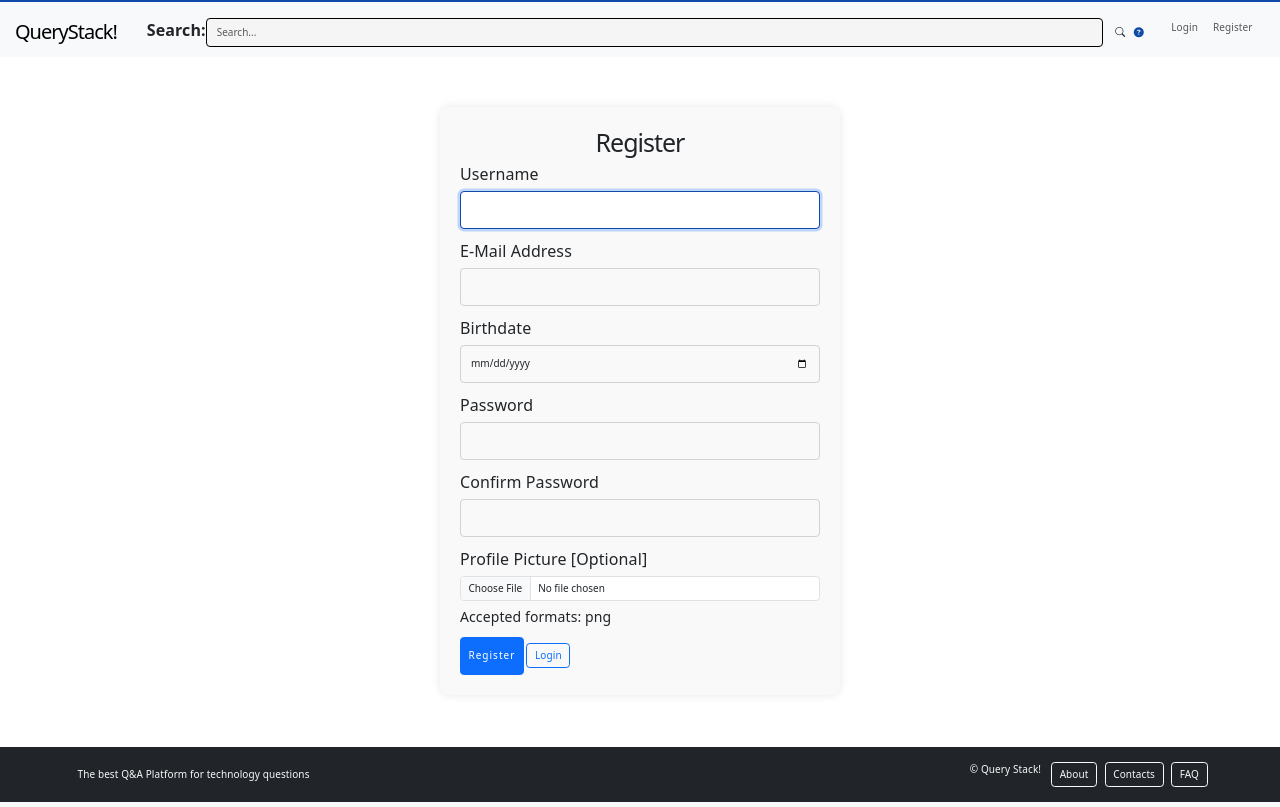
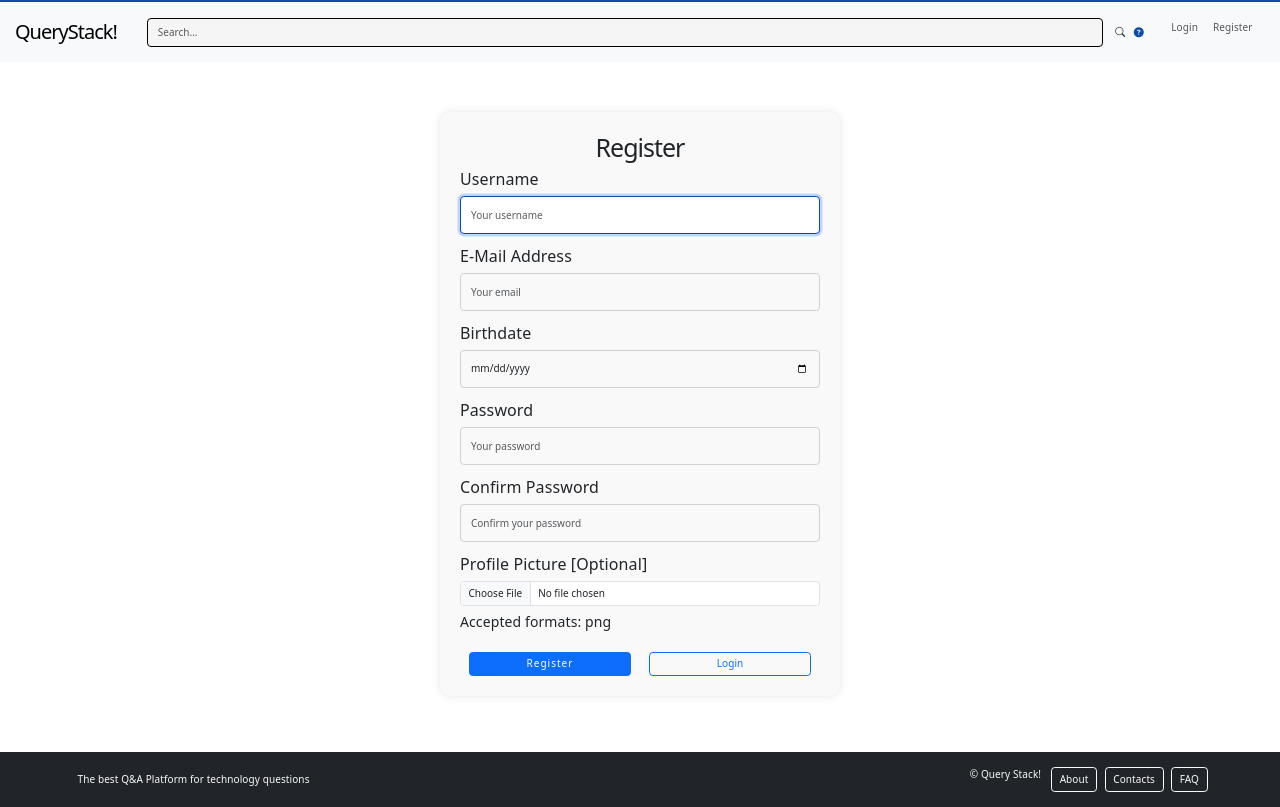
Before and after one commit to tomaspm98/LBAW, a Laravel app: page /register in a window 1280 px wide. Run offline with Laravel 10, Linux system fonts and the light colour scheme; some libraries are stand-ins or nearby versions.

Commit message:
Css styling and placeholders

```diff
--- a/resources/views/auth/login.blade.php
+++ b/resources/views/auth/login.blade.php
@@ -6,7 +6,7 @@
 
     <div class="mb-3">
         <label for="email" class="form-label">E-mail</label>
-        <input id="email" type="email" name="user_email" value="{{ old('email') }}" required autofocus class="form-control input-field">
+        <input id="email" type="email" name="user_email" value="{{ old('email') }}" required autofocus class="form-control input-field" placeholder="Your email">
         @if ($errors->has('email'))
             <span class="error">{{ $errors->first('email') }}</span>
         @endif
@@ -14,7 +14,7 @@
 
     <div class="mb-3">
         <label class="" for="password" class="form-label">Password</label>
-        <input id="password" type="password" name="password" required class="form-control input-field mb-2">
+        <input id="password" type="password" name="password" required class="form-control input-field mb-2" placeholder="Your password">
         <a class="" style="display: block; margin-bottom:0.5em; text-align:right; margin-right:0.5em" href="/account-recovery">Forgot password?</a>
         @if ($errors->has('password'))
             <span class="error">{{ $errors->first('password') }}</span>
--- a/resources/views/auth/register.blade.php
+++ b/resources/views/auth/register.blade.php
@@ -7,27 +7,27 @@
 
     <div class="mb-3">
         <label for="username" class="form-label">Username</label>
-        <input id="username" type="text" name="username" value="{{ old('username') }}" required autofocus class="form-control">
+        <input id="username" type="text" name="username" value="{{ old('username') }}" required autofocus class="form-control" placeholder="Your username">
     </div>
 
     <div class="mb-3">
         <label for="email" class="form-label">E-Mail Address</label>
-        <input id="email" type="email" name="user_email" value="{{ old('user_email') }}" required class="form-control">
+        <input id="email" type="email" name="user_email" value="{{ old('user_email') }}" required class="form-control" placeholder="Your email">
     </div>
 
     <div class="mb-3">
         <label for="birthdate" class="form-label">Birthdate</label>
-        <input id="birthdate" type="date" name="user_birthdate" value="{{ old('user_birthdate') }}" required class="form-control">
+        <input id="birthdate" type="date" name="user_birthdate" value="{{ old('user_birthdate') }}" required class="form-control" >
     </div>
 
     <div class="mb-3">
         <label for="password" class="form-label">Password</label>
-        <input id="password" type="password" name="password" required class="form-control">
+        <input id="password" type="password" name="password" required class="form-control"  placeholder="Your password">
     </div>
 
     <div class="mb-3">
         <label for="password-confirm" class="form-label">Confirm Password</label>
-        <input id="password-confirm" type="password" name="password_confirmation" required class="form-control">
+        <input id="password-confirm" type="password" name="password_confirmation" required class="form-control"  placeholder="Confirm your password">
     </div>
 
     <div class="mb-3">
@@ -48,9 +48,11 @@
             {{ session('success') }}
         </div>
     @endif
+    <div class="button-container d-flex justify-content-around" >
+        <button type="submit" class="btn btn-primary btn-login">Register</button>
+        <a class="btn btn-outline-primary btn-register" href="{{ route('login') }}">Login</a>
+    </div>
 
-    <button type="submit" class="btn btn-primary">Register</button>
-    <a class="btn btn-outline-primary" href="{{ route('login') }}">Login</a>
 </form>
 
 @endsection
--- a/resources/views/layouts/navbar.blade.php
+++ b/resources/views/layouts/navbar.blade.php
@@ -3,7 +3,7 @@ use App\Models\Admin;
 use App\Models\Moderator;
 use App\Models\Member;
 ?>
-<nav class="navbar navbar-expand-lg navbar-light bg-light flex-container" style="padding-top: 1em;">
+<nav class="navbar navbar-expand-lg navbar-light bg-light flex-container" style="padding-top: 1em; padding-bottom:1em;">
     <a class="navbar-brand" href="{{ url ('/') }}"><h1>QueryStack!</h1></a>
 
     @if(\Request::route()->getName() !== "login" && \Request::route()->getName() !== "register")
@@ -12,10 +12,14 @@ use App\Models\Member;
         </button>
     @endif
 
-    @if(\Request::route()->getName() !== "search")
+
+
+
+    <div class="collapse navbar-collapse nav_buttons" id="navbarSupportedContent" style="padding-right: 2em;">
+        @if(\Request::route()->getName() !== "search")
         <div class="nav_search_container align-items-center hover-container-down" >
             <form class="form-inline my-2 my-lg-0 align-items-center m-0" action="{{ route('search') }}" method="GET">
-                <label class="mb-2" for="search">Search:</label>
+                <label class="mb-2" for="search"></label>
                 <input class="form-control mr-sm-2 h-50" style="min-width: 150px" name="search" value="{{ request('search') }}" type="search" placeholder="Search..." aria-label="Search">
                 <button class="btn btn-outline-success text-dark p-2 rounded-5" type="submit"><i class="bi bi-search p-1"></i></button>
                 <div class="icon-container">
@@ -25,12 +29,10 @@ use App\Models\Member;
             </form>
         </div>
     @endif
-
-
-    <div class="collapse navbar-collapse nav_buttons" id="navbarSupportedContent" style="padding-right: 2em;">
-
         @if (Auth::check())
+        <ul style="width:fit-content; margin:auto;">
         @include('partials.notifications')
+        </ul>
         @endif
         <ul class="navbar-nav">
 
--- a/resources/views/pages/create_question.blade.php
+++ b/resources/views/pages/create_question.blade.php
@@ -19,12 +19,12 @@
 
         <div class="mb-3">
             <label for="question_title" class="form-label">Question Title</label>
-            <input type="text" class="form-control" id="question_title" name="question_title" required>
+            <input type="text" class="form-control" id="question_title" name="question_title" required  placeholder="Your Question">
         </div>
 
         <div class="mb-3">
             <label for="content_text" class="form-label">Question Content</label>
-            <textarea class="form-control fixed-height" style="min-height:47vh;" id="content_text" name="content_text" required></textarea>
+            <textarea class="form-control fixed-height" style="min-height:47vh;" id="content_text" name="content_text" required  placeholder="Write your question's information here. Try to be descriptive to get better help"></textarea>
         </div>
 
         <div class="mb-3">
--- a/resources/views/pages/search.blade.php
+++ b/resources/views/pages/search.blade.php
@@ -18,8 +18,8 @@
             </div>
             <!-- Clear search  -->
             <div class="col-md-3 mt-2">
-                <button type="button" class="btn btn-primary w-100" onclick="window.location.href='{{ route('search') }}'">
-                    <i class='fa fa-remove' style='color:white'></i> Clear Search
+                <button type="button" class="btn btn-primary w-100" onclick="window.location.href='{{ route('search') }}'" style="background-color: #cc0033; border-color:#cc0033;">
+                    <i class='fa fa-remove' style='color:white' ></i> Clear Search
                 </button>
             </div>
         </div>
--- a/resources/views/pages/tags.blade.php
+++ b/resources/views/pages/tags.blade.php
@@ -23,14 +23,14 @@
             @csrf
             <div class="mb-3">
                 <label for="tagName">Tag Name:</label>
-                <input type="text" id="tagName" name="tag_name" required>
+                <input type="text" id="tagName" name="tag_name" required  placeholder="Generic tag name here">
                 @error('tag_name')
                     <div class="text-danger">{{ $message }}</div>
                 @enderror
             </div>
             <div class="mb-3">
                 <label for="tagDescription">Tag Description:</label>
-                <textarea id="tagDescription" name="tag_description" rows="4" required></textarea>
+                <textarea id="tagDescription" name="tag_description" rows="4" required  placeholder="Try to explain the topics available on the tag for the users"></textarea>
                 @error('tag_description')
                     <div class="text-danger">{{ $message }}</div>
                 @enderror
```
Also changed, not shown: resources/views/pages/edit_user.blade.php (+7 -5 lines).
